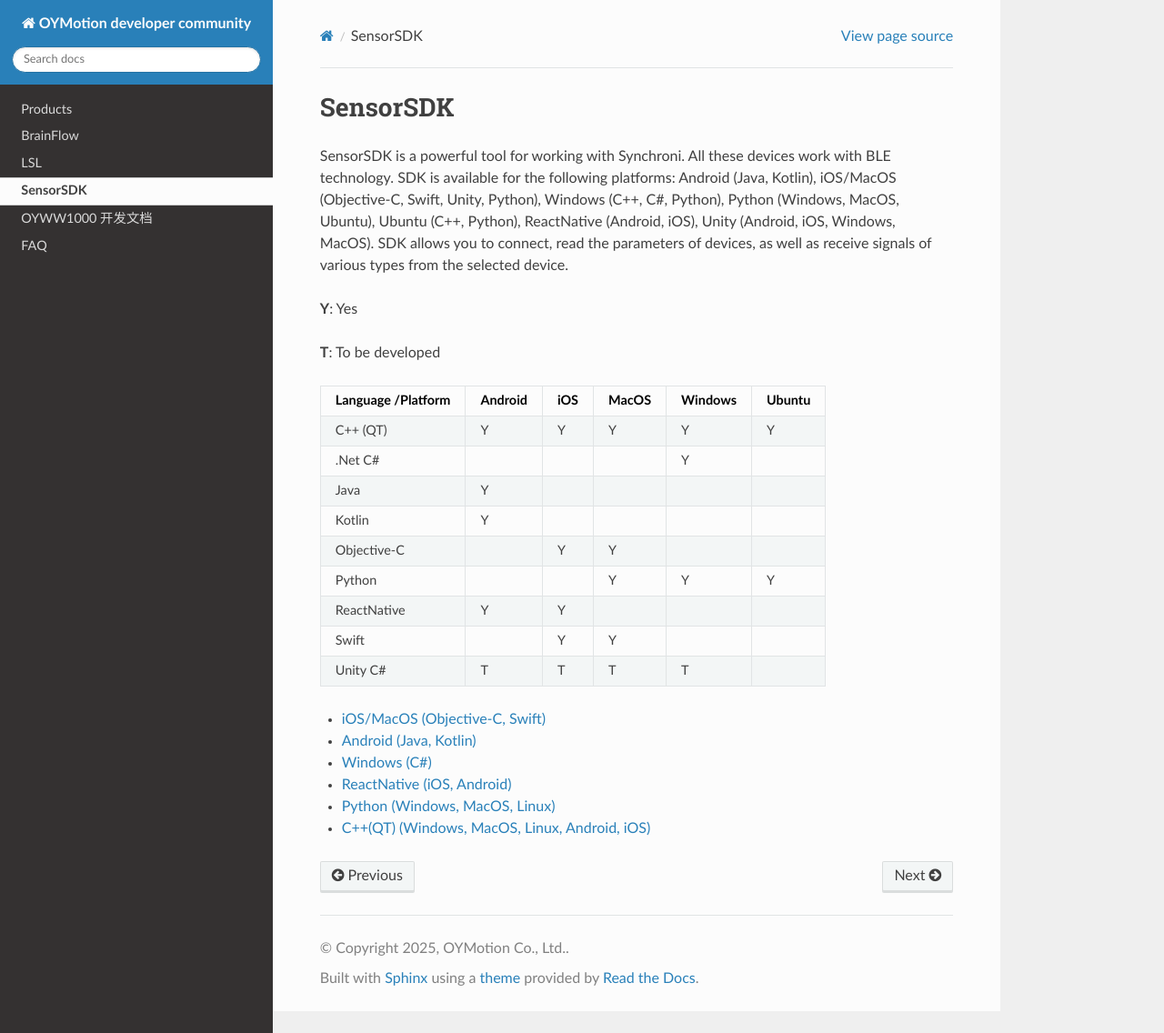
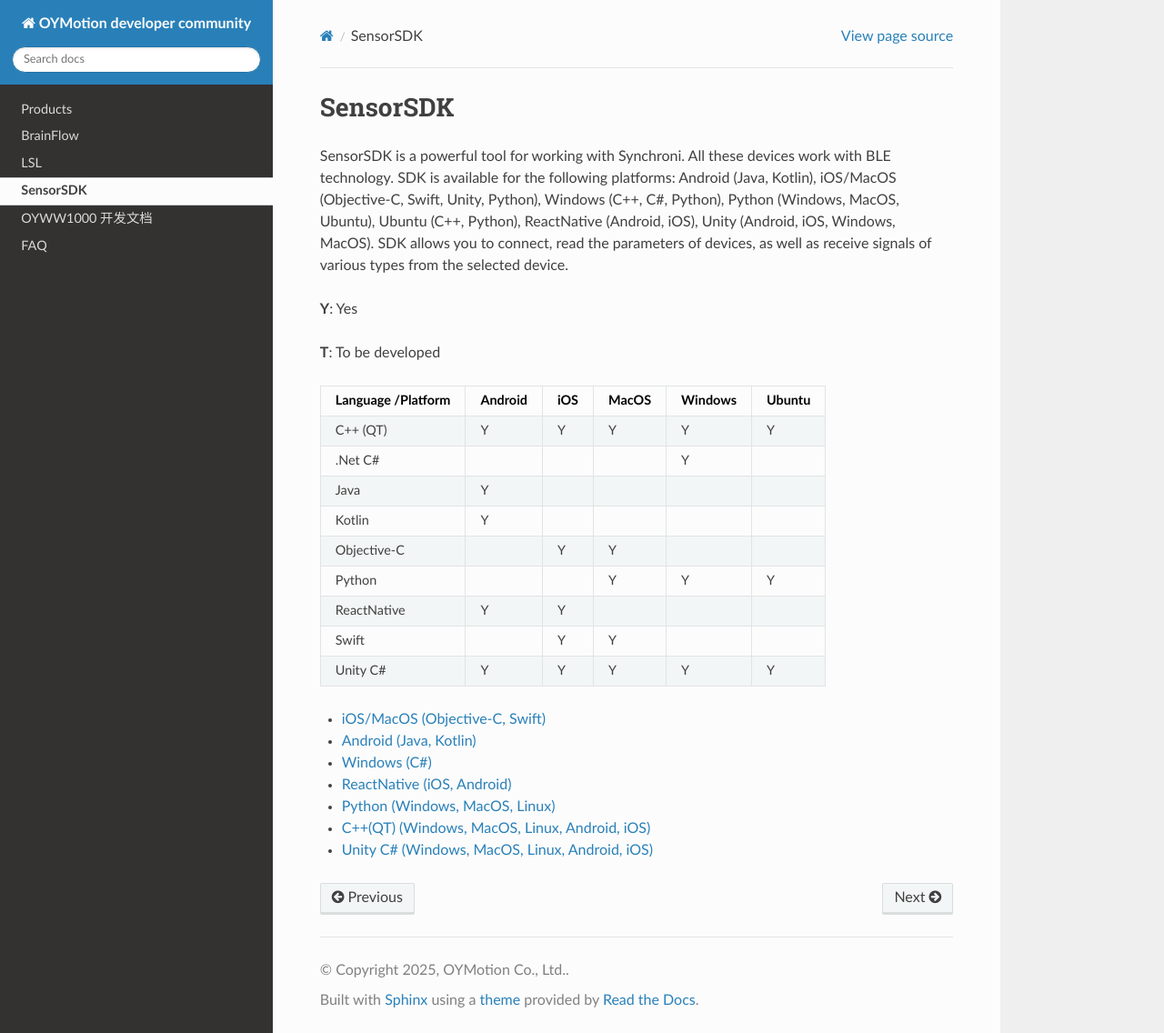
Before and after one commit to oymotion/develope_faq, a Sphinx documentation site: the page built from doc/source/SDK.rst, in a window 1280 px wide and 1136 px high. Shown: the whole window at 91% size. Built offline with Sphinx 7.4.7 and the Read the Docs theme 3.1.0, drawn with Linux system fonts in a browser that asks for light colours.

Commit message:
update matrix

```diff
--- a/doc/source/SDK.rst
+++ b/doc/source/SDK.rst
@@ -27,7 +27,7 @@ SensorSDK is a powerful tool for working with Synchroni. All these devices work
 +-------------+------------+-----------+------------+------------+-----------+
 | Swift       |            |     Y     |     Y      |            |           |
 +-------------+------------+-----------+------------+------------+-----------+
-| Unity C#    |     T      |     T     |     T      |     T      |           |
+| Unity C#    |     Y      |     Y     |     Y      |     Y      |     Y     |
 +-------------+------------+-----------+------------+------------+-----------+
 
 
@@ -37,3 +37,4 @@ SensorSDK is a powerful tool for working with Synchroni. All these devices work
 - `ReactNative (iOS, Android) <https://github.com/SynchroniSI/Synchroni_SDK_React_Native>`_
 - `Python (Windows, MacOS, Linux) <https://github.com/oymotion/SynchroniSDKPython>`_
 - `C++(QT) (Windows, MacOS, Linux, Android, iOS) <https://github.com/oymotion/SynchronyQtDemo>`_
+- `Unity C# (Windows, MacOS, Linux, Android, iOS) <https://github.com/oymotion/SynchronyUnityDemo>`_
```
